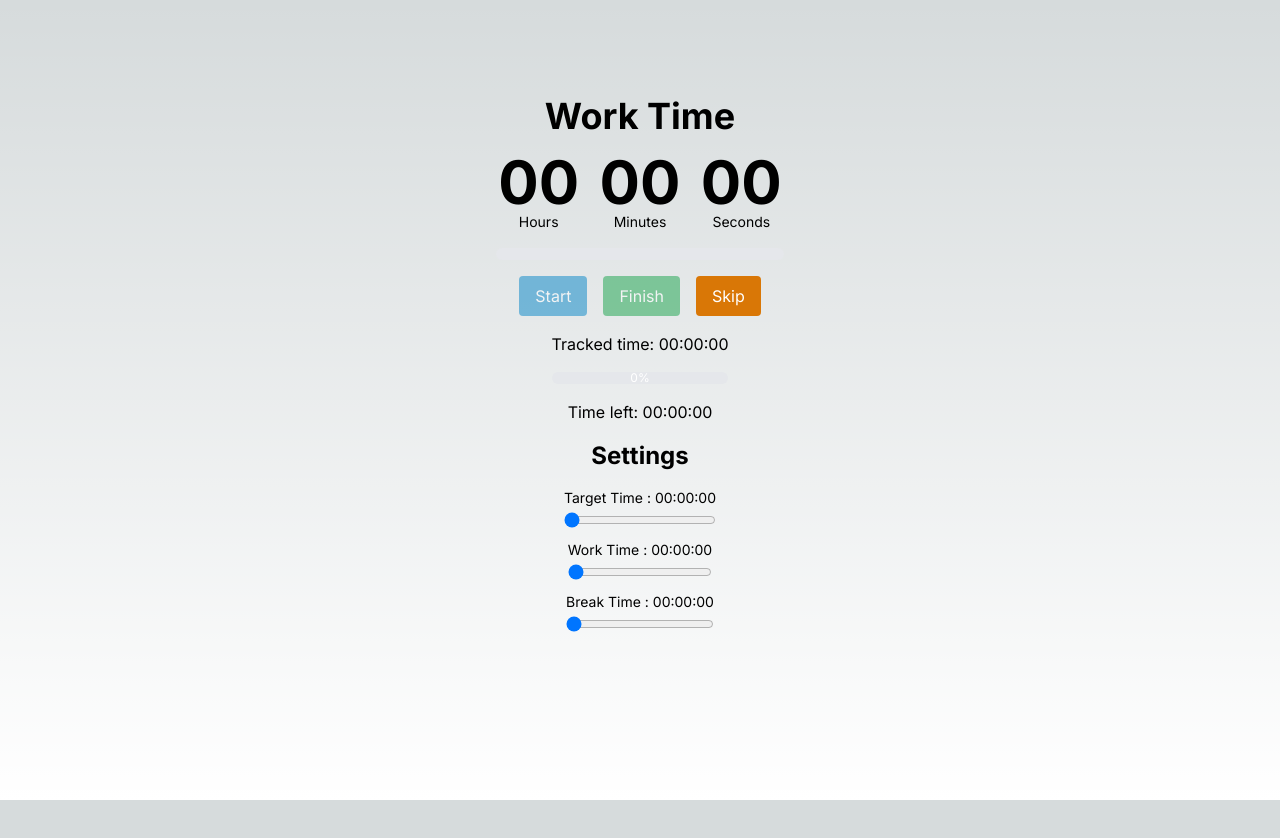
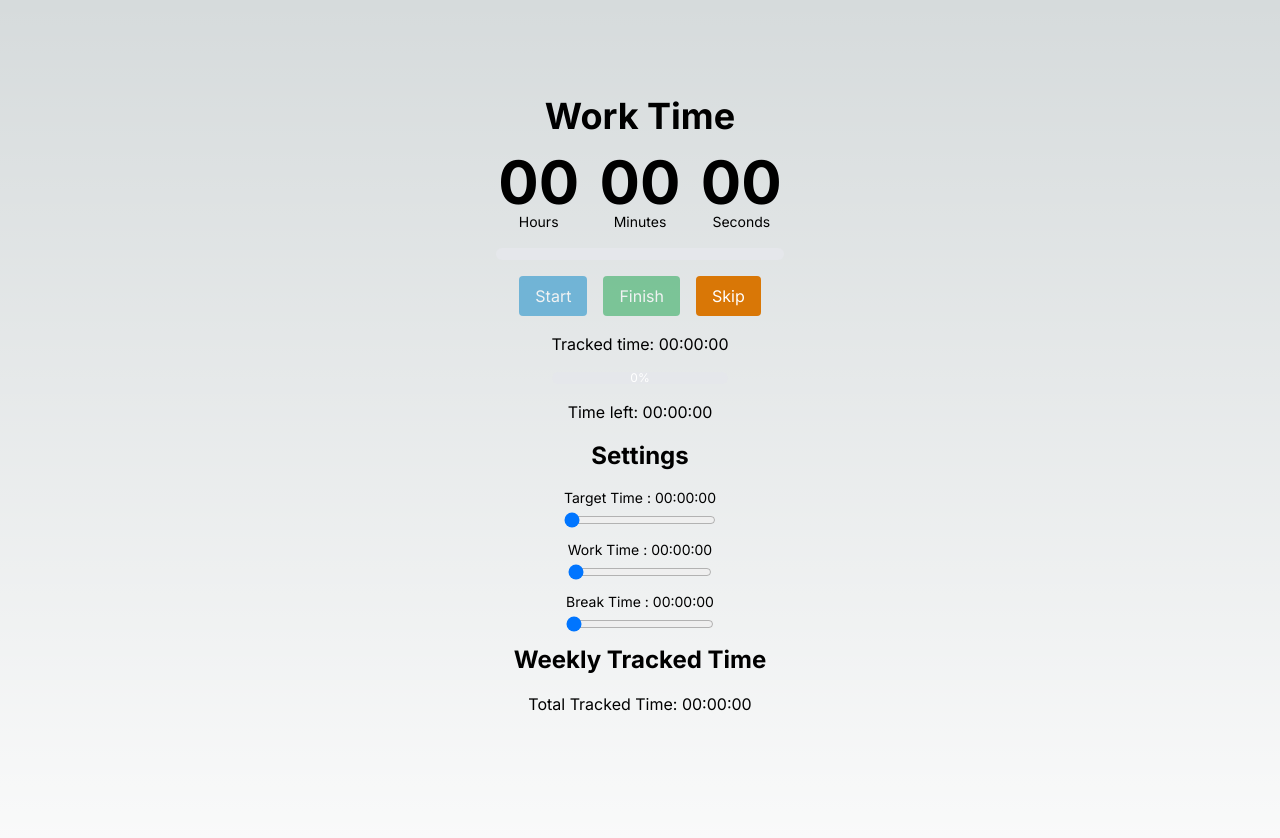
Before and after one commit to doulosHector/work-timer-nextjs, a Next.js app: page / in a window 1280 px wide. Shown: the top 838 px of the page. Before the commit the page ends 800 px from the top, so only its background shows below. Built offline with nearby package versions, Linux system fonts and the light colour scheme.

Commit message:
feat: show weekly report

```diff
--- a/package.json
+++ b/package.json
@@ -12,7 +12,8 @@
     "dayjs": "^1.11.12",
     "next": "14.2.4",
     "react": "^18",
-    "react-dom": "^18"
+    "react-dom": "^18",
+    "recharts": "^2.12.7"
   },
   "devDependencies": {
     "@types/node": "^20",
--- a/src/app/page.tsx
+++ b/src/app/page.tsx
@@ -5,6 +5,7 @@ import Settings from "../components/molecules/Settings";
 import TrackedTime from "../components/molecules/TrackedTime";
 import TimeLeft from "../components/molecules/TimeLeft";
 import useWeekTrackedTime from "@/hooks/useWeekTrackedTime";
+import WeeklyReport from "@/components/molecules/WeeklyReport";
 
 export default function Home() {
   const [targetMinutes, setTargetMinutes] = useState(0);
@@ -12,8 +13,14 @@ export default function Home() {
   const [breakMinutes, setBreakMinutes] = useState(0);
   const [activeTimer, setActiveTimer] = useState<"work" | "break">("work");
   const [isRunning, setIsRunning] = useState(false);
-  const { trackedSeconds, trackSeconds } = useWeekTrackedTime();
+  const [trackedSeconds, setTrackedSeconds] = useState(0);
+  const { trackTodaySeconds, weekTrackedSeconds } = useWeekTrackedTime();
   const secondsLeft = targetMinutes * 60 - trackedSeconds;
+
+  const trackSeconds = (seconds: number) => {
+    setTrackedSeconds(trackedSeconds + seconds);
+    trackTodaySeconds(trackedSeconds + seconds);
+  };
 
   const setSettings = (type: string, value: number) => {
     if (type === "targetMinutes") {
@@ -58,6 +65,7 @@ export default function Home() {
           setSettings={setSettings}
           isRunning={isRunning}
         />
+        <WeeklyReport weekTrackedSeconds={weekTrackedSeconds} />
       </div>
     </main>
   );
--- /dev/null
+++ b/src/components/molecules/WeeklyReport.tsx
@@ -0,0 +1,51 @@
+import { useEffect, useState } from "react";
+import { getItem } from "@/utils/localStorage";
+import { convertSecondsToHours } from "@/utils/convertSecondsToHours";
+import { formatTime } from "@/utils/formatTime";
+import { Bar, BarChart, Tooltip, XAxis, YAxis } from "recharts";
+
+const WeeklyReport = ({
+  weekTrackedSeconds,
+}: {
+  weekTrackedSeconds: number[];
+}) => {
+  const [totalTrackedSeconds, setTotalTrackedSeconds] = useState(0);
+  const { hours, minutes, seconds } =
+    convertSecondsToHours(totalTrackedSeconds);
+
+  useEffect(() => {
+    const totalSeconds = weekTrackedSeconds.reduce(
+      (acc: number, curr: number) => acc + curr,
+      0
+    );
+    setTotalTrackedSeconds(totalSeconds);
+  }, [weekTrackedSeconds]);
+
+  const days = ["Su", "Mo", "Tu", "We", "Th", "Fr", "Sa"];
+
+  const weekData = weekTrackedSeconds.map((seconds: number, index: number) => ({
+    date: days[index],
+    minutes: Math.round((seconds / 60) * 10) / 10,
+  }));
+
+  return (
+    <div className="flex flex-col items-center justify-center space-y-4">
+      <h2 className="text-2xl font-bold">Weekly Tracked Time</h2>
+      <p>Total Tracked Time: {formatTime(hours, minutes, seconds)}</p>
+      <BarChart
+        id="weekly-report"
+        width={300}
+        height={150}
+        data={weekData}
+        margin={{ left: -20 }}
+      >
+        <XAxis dataKey="date" stroke="#eeeeee" />
+        <YAxis stroke="#eeeeee" />
+        <Tooltip contentStyle={{ backgroundColor: "#333", color: "#fff" }} />
+        <Bar dataKey="minutes" fill="#0284c7" />
+      </BarChart>
+    </div>
+  );
+};
+
+export default WeeklyReport;
--- a/src/hooks/useWeekTrackedTime.ts
+++ b/src/hooks/useWeekTrackedTime.ts
@@ -11,44 +11,37 @@ dayjs.extend(weekOfYear);
  * - Initializes and manages the state for tracked seconds.
  * - Checks if the current date is in a different week compared to the stored date.
  * - Resets the tracked time if the week has changed.
- * - Provides a function to update the tracked time.
+ * - Provides a function to update the tracked week time.
  *
  * Returns an object with the following properties:
- *   - trackedSeconds: The number of seconds tracked for the current day.
- *   - trackSeconds: A function to add seconds to the tracked time.
+ *   - trackSeconds: A function to add seconds to the tracked week time.
+ *   - weekTrackedSeconds: The number of seconds tracked for each day of the week.
  */
 const useWeekTrackedTime = () => {
-  const [trackedSeconds, setTrackedSeconds] = useState(0);
+  const [weekTrackedSeconds, setWeekTrackedSeconds] = useState<number[]>([]);
   const date = new Date();
   const day = date.getDay();
 
   useEffect(() => {
     const currentWeekOfYear = getItem("currentWeekOfYear");
-
+    // If the current week is different from the stored week, reset the week tracked seconds
     if (!currentWeekOfYear || currentWeekOfYear !== dayjs().week()) {
-      // Reset tracked time for the new week
-      const weekTrackedSeconds: number[] = new Array(7).fill(0);
-      setItem("weekTrackedSeconds", JSON.stringify(weekTrackedSeconds));
+      const weekSeconds: number[] = new Array(7).fill(0);
+      setItem("weekTrackedSeconds", JSON.stringify(weekSeconds));
       setItem("currentWeekOfYear", dayjs().week());
     }
+  }, [day]);
 
-    const weekTrackedSeconds: number[] = JSON.parse(
+  const trackTodaySeconds = (seconds: number) => {
+    const weekSeconds: number[] = JSON.parse(
       getItem("weekTrackedSeconds") || "[]"
     );
-    const todayTrackedSeconds = weekTrackedSeconds[day] || 0;
-    setTrackedSeconds(todayTrackedSeconds);
-  }, [day]);
-
-  const trackSeconds = (seconds: number) => {
-    setTrackedSeconds(trackedSeconds + seconds);
-    const weekTrackedSeconds: number[] = JSON.parse(
-      getItem("weekTrackedSeconds") || "[]"
-    );
-    weekTrackedSeconds[day] = trackedSeconds + seconds;
-    setItem("weekTrackedSeconds", JSON.stringify(weekTrackedSeconds));
+    weekSeconds[day] = seconds;
+    setItem("weekTrackedSeconds", JSON.stringify(weekSeconds));
+    setWeekTrackedSeconds(weekSeconds);
   };
 
-  return { trackedSeconds, trackSeconds };
+  return { trackTodaySeconds, weekTrackedSeconds };
 };
 
 export default useWeekTrackedTime;
```
Also changed, not shown: 1 other file (tests, documents, lock files or other folders).
